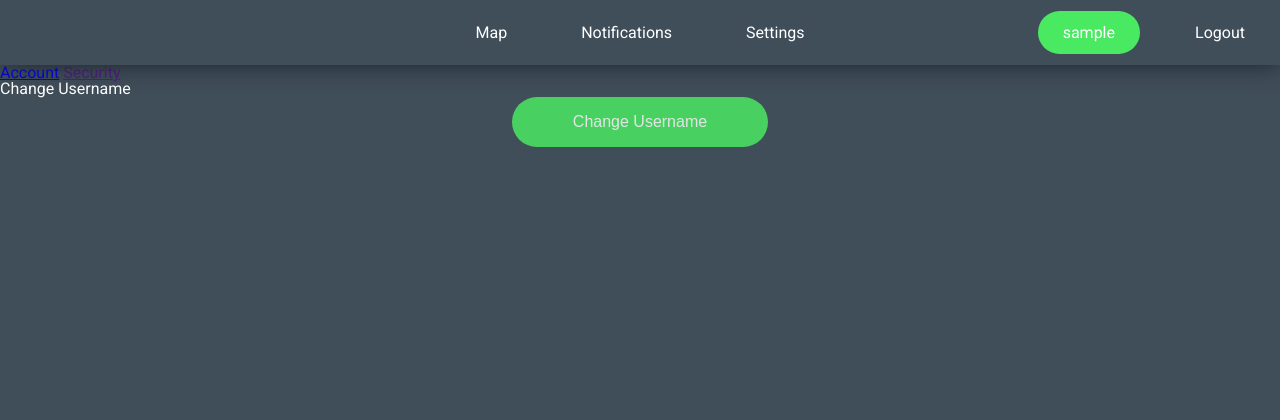
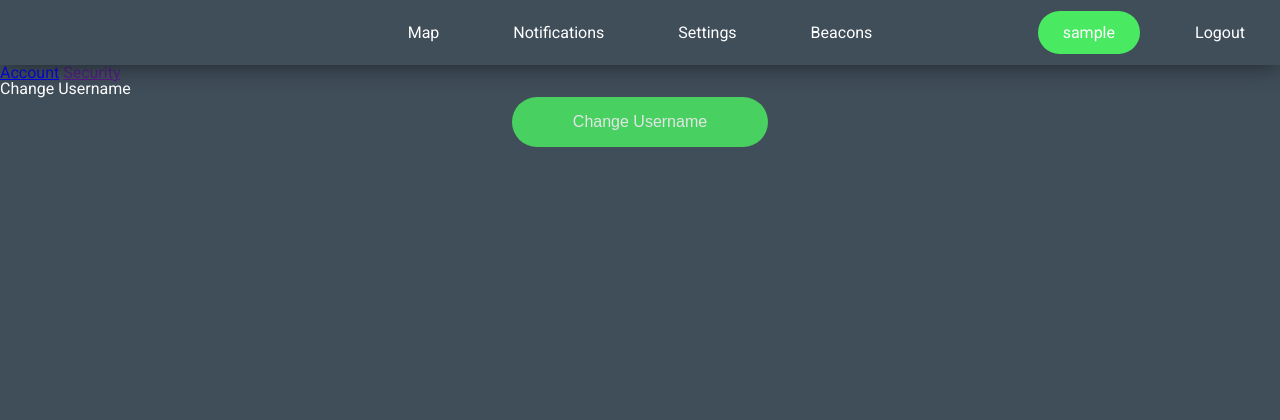
Before and after one commit to jkrupa46/ITMT_430_TestFiles, a PHP site: page /pages_admin/account.php in a window 1280 px wide. Shown: the top 420 px of the page. Run offline with PHP 8.4, Linux system fonts and the light colour scheme; the visitor is signed in with stand-in values (Sample User, id 1).

Commit message:
added slight change to admin page

```diff
--- a/pages_admin/account.php
+++ b/pages_admin/account.php
@@ -23,6 +23,7 @@
             <li><a href="map.php">Map</a></li>
             <li><a href="notifications.php">Notifications</a></li>
             <li><a href="settings.php">Settings</a></li>
+            <li><a href="beacons.php">Beacons</a></li>
           </ul>
       </nav>
       <nav class="nav" id="user_acc"><li><ul><a class="active" href="account.php"><?php echo $_SESSION['username']; ?></a></ul></li></nav>
```
